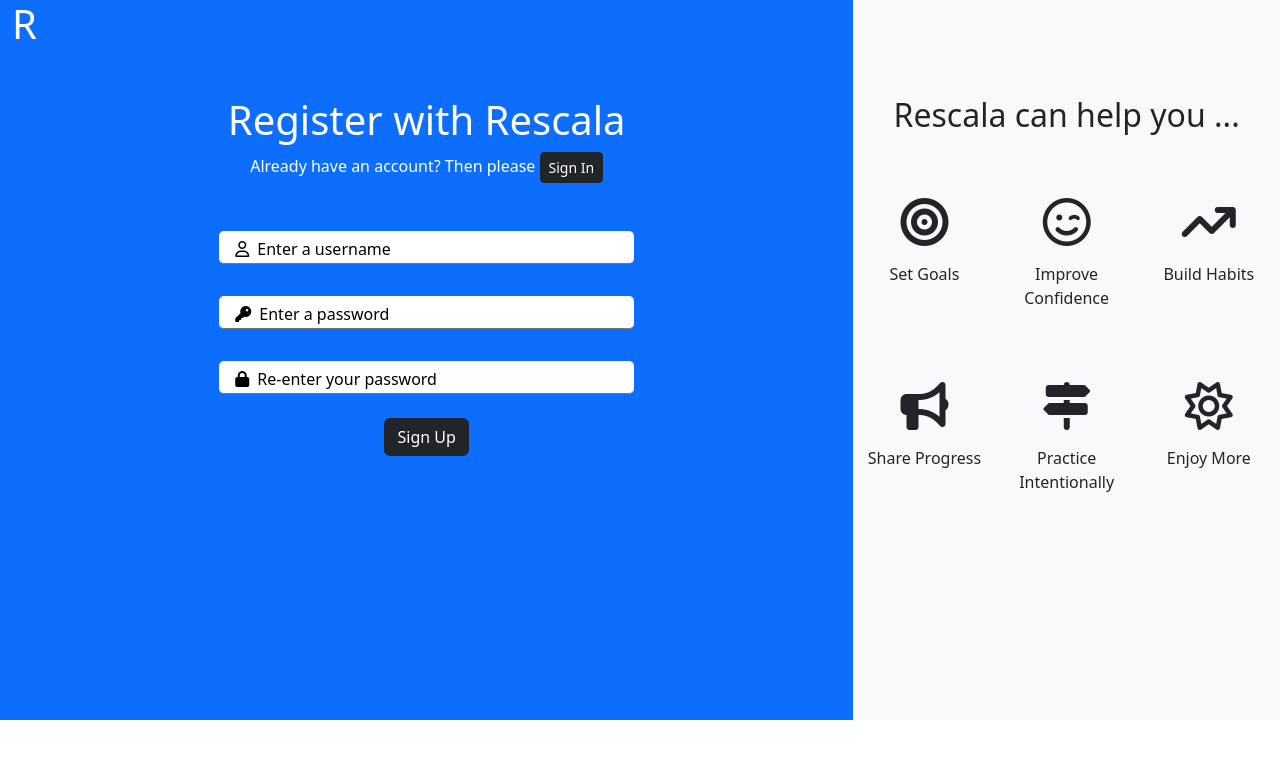
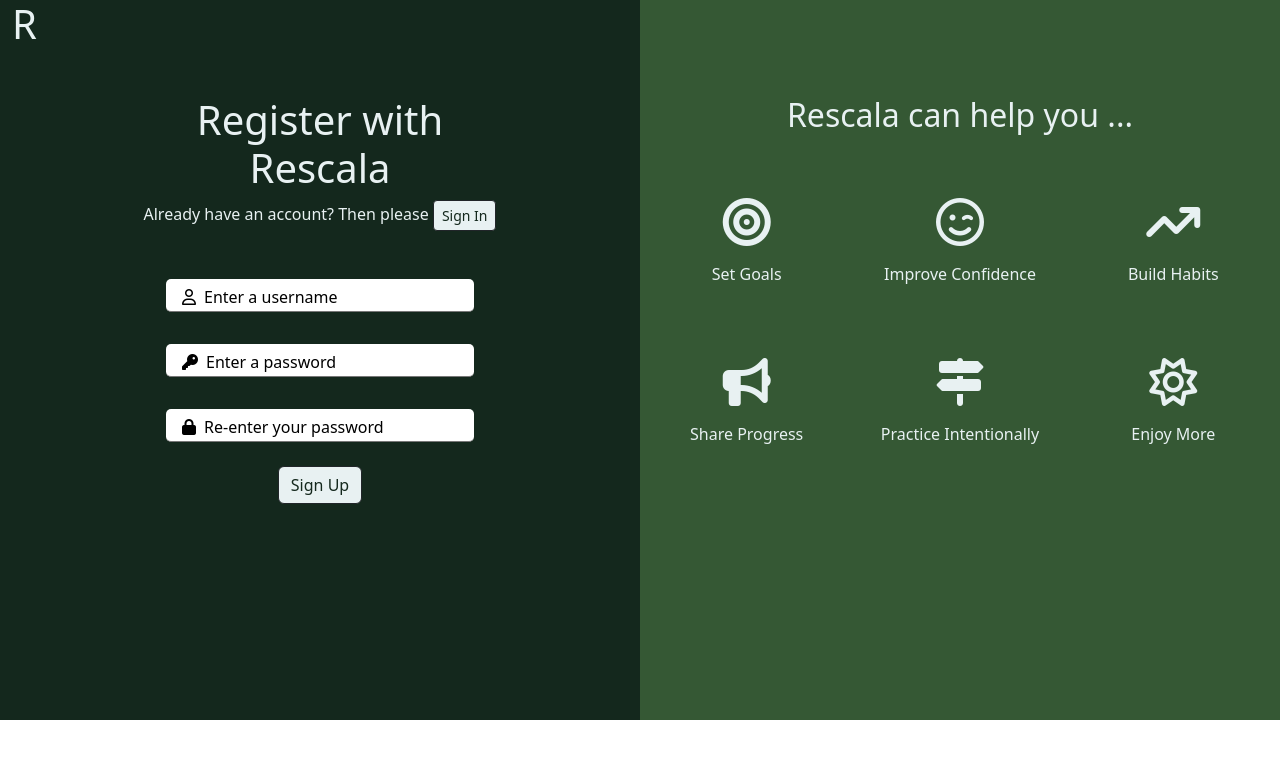
Before and after one commit to denham-ed/rescala-app, a Django app: page /accounts/signup/ in a window 1280 px wide. Shown: the top 759 px of the page. Run offline with Django 4.2, Linux system fonts and the light colour scheme; some libraries are stand-ins or nearby versions.

Commit message:
Add colour classes to style.css

```diff
--- a/static/css/style.css
+++ b/static/css/style.css
@@ -3,6 +3,33 @@
 a {
 	color: red;
 	text-decoration: none;
+}
+
+/* ------------------------------- Colours */
+
+.bg-dark-green{
+	background-color: #14281D;
+	color: #E8F1F2;
+}
+
+.bg-green{
+	background-color: #355834;
+	color: #E8F1F2;
+}
+
+.bg-white{
+	color: #14281D;
+	background-color: #E8F1F2;
+}
+
+.btn-dark{
+	color: #14281D;
+	background-color: #E8F1F2;
+}
+
+.btn-dark:hover {
+	color: #E8F1F2;
+	background-color: #355834
 }
 
 /* ------------------------------- Text */
--- a/templates/account/login.html
+++ b/templates/account/login.html
@@ -8,7 +8,7 @@
 <div class="container-fluid">
 
   <div class="row full-page">
-    <div class="col-md-8 pb-xs-5 bg-light">
+    <div class="col-md-6 pb-xs-5 bg-light">
       <div class="row">
         <div class="col-md-3 d-flex justify-content-center justify-content-md-start">
           <h1 class="'r-logo">R</h1>
@@ -41,7 +41,7 @@
         </div>
       </div>
     </div>
-    <div class="col-md-4 d-flex flex-column  bg-primary text-white">
+    <div class="col-md-6 d-flex flex-column  bg-primary text-white">
       <div class="d-flex justify-content-center mt-md-5 pt-md-5 mt-2 pt-2">
         <h2 class="text-center">Want to Improve Your Practice?</h2>
       </div>
--- a/templates/account/signup.html
+++ b/templates/account/signup.html
@@ -7,7 +7,7 @@
 {% block content %}
 <div class="container-fluid">
     <div class="row full-page">
-        <div class="col-md-8  bg-primary text-white pb-xs-5">
+        <div class="col-md-6  bg-dark-green pb-xs-5">
             <div class="row">
                 <div class="col-md-3 d-flex justify-content-center justify-content-md-start">
                     <h1>R</h1>
@@ -57,7 +57,7 @@
 
 
         </div>
-        <div class="d-flex flex-column col-md-4 bg-light ">
+        <div class="d-flex flex-column col-md-6 bg-green ">
             <div class="d-flex justify-content-center mt-md-5 pt-md-5 mt-2 pt-2">
                 <h2>Rescala can help you ...</h2>
             </div>
```
